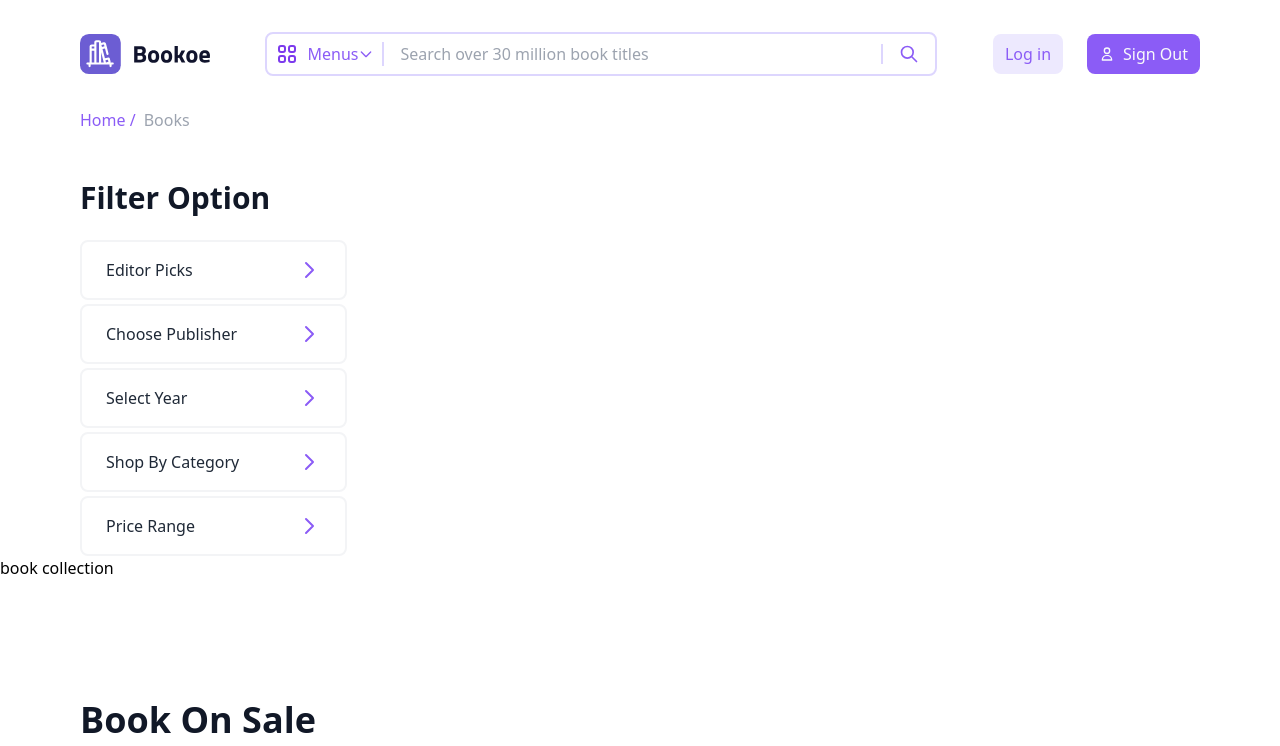
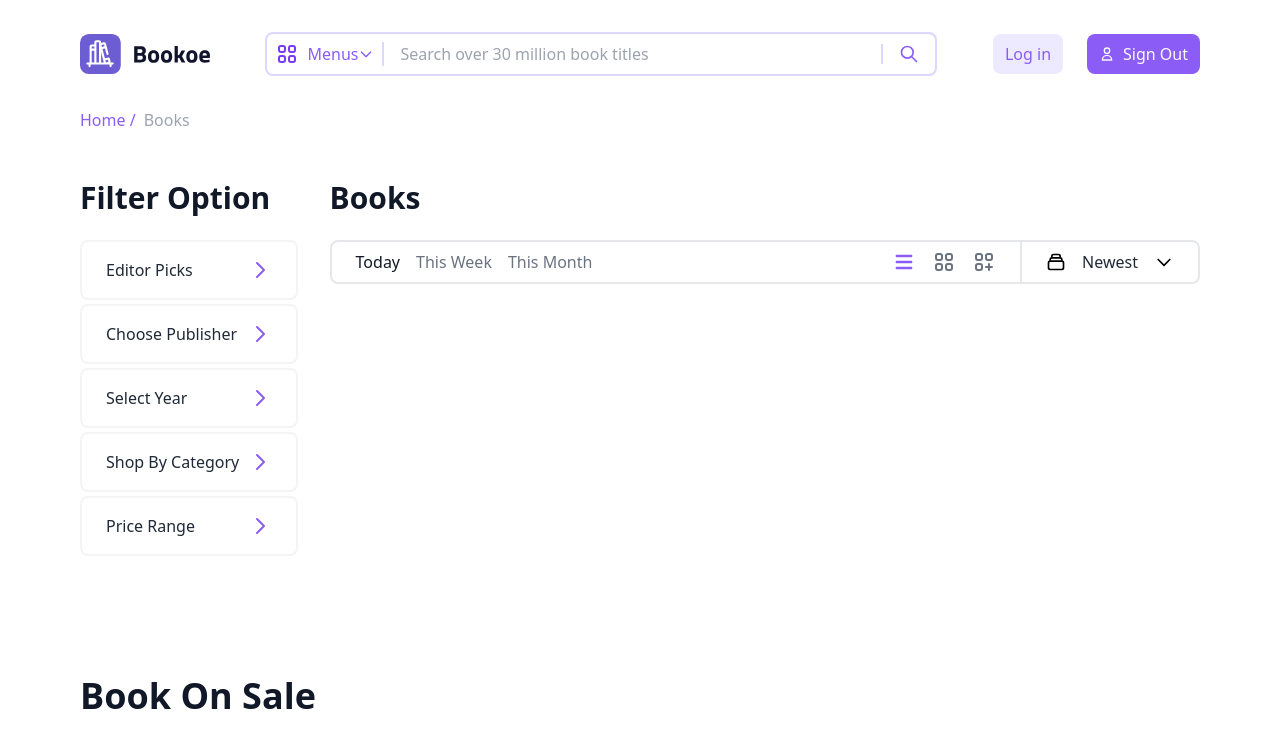
Before and after one commit to wardydev/book-storev2, a React (Create React App) app: page /books in a window 1280 px wide. Shown: the top 746 px of the page. Built offline with nearby package versions, Linux system fonts and the light colour scheme.

Commit message:
finished the book menus

```diff
--- a/src/container/pages/Books/index.jsx
+++ b/src/container/pages/Books/index.jsx
@@ -15,8 +15,8 @@ export default function Books() {
 
             <BreadCrumbs />
 
-            <section className="side-menus px-20 mt-12 w-1/3">
-                <div>
+            <section className="side-menus px-20 mt-12 flex space-x-8">
+                <div className="w-1/4">
                     <h2 className="text-gray-900 font-bold text-3xl">Filter Option</h2>
 
                     <div className="menus mt-6">
@@ -44,7 +44,13 @@ export default function Books() {
                             <path strokeLinecap="round" strokeLinejoin="round" strokeWidth={2} d="M9 5l7 7-7 7" />
                             </svg>
                         </Link>
-                        <Link to="/books" className="flex items-center justify-between border-2 border-gray-100 mt-1 rounded-lg px-6 py-4">
+                        <Link to="/books" className="flex
+
+
+
+
+
+                        items-center justify-between border-2 border-gray-100 mt-1 rounded-lg px-6 py-4">
                             <span className="font-medium text-gray-800">Price Range</span>
                             <svg xmlns="http://www.w3.org/2000/svg" className="h-6 w-6 text-purple-500" fill="none" viewBox="0 0 24 24" stroke="currentColor">
                             <path strokeLinecap="round" strokeLinejoin="round" strokeWidth={2} d="M9 5l7 7-7 7" />
@@ -52,10 +58,8 @@ export default function Books() {
                         </Link>
                     </div>
                 </div>
+                <BookCollection />
             </section>
-
-            <BookCollection />
-
             <BookOnSale />
             <div className="py-16">
                 <Features />
--- a/src/container/sections/books/BookCollection/index.jsx
+++ b/src/container/sections/books/BookCollection/index.jsx
@@ -1,9 +1,49 @@
 import React from 'react'
+import { Link } from 'react-router-dom'
 
 export default function BookCollection() {
     return (
-        <div>
-            book collection
-        </div>
+        <section className="w-full">
+            <div className="container">
+                <h2 className="text-gray-900 font-bold text-3xl mb-6">Books</h2>
+
+                {/* book menus */}
+                <div className="flex items-center">
+                    <div className="px-6 py-2 border-2 border-gray-200 flex justify-between items-center rounded-tl-lg rounded-bl-lg w-full w-5/6">
+                        <div className="flex space-x-4">
+                            <Link to="/books" className="text-gray-900 font-medium">Today</Link>
+                            <Link to="/books" className="text-gray-500">This Week</Link>
+                            <Link to="/books" className="text-gray-500">This Month</Link>
+                        </div>
+
+                        <div className="flex space-x-4 items-center">
+                            <svg xmlns="http://www.w3.org/2000/svg" className="h-6 w-6 text-purple-500" viewBox="0 0 20 20" fill="currentColor">
+                                <path fillRule="evenodd" d="M3 5a1 1 0 011-1h12a1 1 0 110 2H4a1 1 0 01-1-1zM3 10a1 1 0 011-1h12a1 1 0 110 2H4a1 1 0 01-1-1zM3 15a1 1 0 011-1h12a1 1 0 110 2H4a1 1 0 01-1-1z" clipRule="evenodd" />
+                            </svg>
+                            <svg xmlns="http://www.w3.org/2000/svg" className="h-6 w-6 text-gray-500" fill="none" viewBox="0 0 24 24" stroke="currentColor">
+                                <path strokeLinecap="round" strokeLinejoin="round" strokeWidth={2} d="M4 6a2 2 0 012-2h2a2 2 0 012 2v2a2 2 0 01-2 2H6a2 2 0 01-2-2V6zM14 6a2 2 0 012-2h2a2 2 0 012 2v2a2 2 0 01-2 2h-2a2 2 0 01-2-2V6zM4 16a2 2 0 012-2h2a2 2 0 012 2v2a2 2 0 01-2 2H6a2 2 0 01-2-2v-2zM14 16a2 2 0 012-2h2a2 2 0 012 2v2a2 2 0 01-2 2h-2a2 2 0 01-2-2v-2z" />
+                            </svg>
+                            <svg xmlns="http://www.w3.org/2000/svg" className="h-6 w-6 text-gray-500" fill="none" viewBox="0 0 24 24" stroke="currentColor">
+                                <path strokeLinecap="round" strokeLinejoin="round" strokeWidth={2} d="M17 14v6m-3-3h6M6 10h2a2 2 0 002-2V6a2 2 0 00-2-2H6a2 2 0 00-2 2v2a2 2 0 002 2zm10 0h2a2 2 0 002-2V6a2 2 0 00-2-2h-2a2 2 0 00-2 2v2a2 2 0 002 2zM6 20h2a2 2 0 002-2v-2a2 2 0 00-2-2H6a2 2 0 00-2 2v2a2 2 0 002 2z" />
+                            </svg>
+                        </div>
+                    </div>
+                    <div className="px-6 py-2 border-t-2 border-r-2 border-b-2 border-gray-200 flex justify-center items-center rounded-tr-lg rounded-br-lg space-x-4">
+                        <svg xmlns="http://www.w3.org/2000/svg" className="h-5 w-5" fill="none" viewBox="0 0 24 24" stroke="currentColor">
+                        <path strokeLinecap="round" strokeLinejoin="round" strokeWidth={2} d="M19 11H5m14 0a2 2 0 012 2v6a2 2 0 01-2 2H5a2 2 0 01-2-2v-6a2 2 0 012-2m14 0V9a2 2 0 00-2-2M5 11V9a2 2 0 012-2m0 0V5a2 2 0 012-2h6a2 2 0 012 2v2M7 7h10" />
+                        </svg>
+
+                        <span className="text-gray-800 font-medium">Newest</span>
+
+                        <svg xmlns="http://www.w3.org/2000/svg" className="h-5 w-5" fill="none" viewBox="0 0 24 24" stroke="currentColor">
+                        <path strokeLinecap="round" strokeLinejoin="round" strokeWidth={2} d="M19 9l-7 7-7-7" />
+                        </svg>
+                    </div>
+                </div>
+
+                {/* books */}
+                {/* pagination */}
+            </div>
+        </section>
     )
 }
--- a/src/container/sections/books/SidedMenu/index.jsx
+++ /dev/null
@@ -1,9 +0,0 @@
-import React from 'react'
-
-export default function SideMenu() {
-    return (
-        <div>
-            side menu
-        </div>
-    )
-}
```
